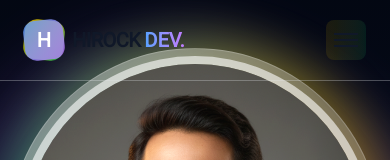
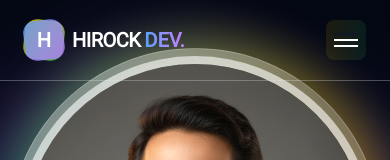
Before and after one commit to hirock0/portfolio_2.0, a Next.js app: page / in a window 390 px wide. Shown: the top 160 px of the page. Built offline with nearby package versions, Linux system fonts and the light colour scheme.

Commit message:
dark theme removed

```diff
--- a/src/conponents/Bars/Navbar.tsx
+++ b/src/conponents/Bars/Navbar.tsx
@@ -58,7 +58,7 @@ const Navbar = () => {
                 </div>
 
                 <div className="flex items-baseline">
-                  <span className="text-xl md:text-2xl lg:text-3xl font-bold text-gray-900 dark:text-white tracking-tight">
+                  <span className="text-xl md:text-2xl lg:text-3xl font-bold text-white tracking-tight">
                     HIROCK
                   </span>
                   <span className="text-xl md:text-2xl lg:text-3xl font-bold bg-gradient-to-r from-blue-400 to-purple-400  bg-clip-text text-transparent ml-1 group-hover:from-green-400 group-hover:to-yellow-400 transition-all duration-300">
@@ -81,7 +81,7 @@ const Navbar = () => {
                     ${
                       activeLink === link.href
                         ? "text-white"
-                        : "text-gray-700 dark:text-gray-300 hover:text-gray-900 dark:hover:text-white"
+                        : "text-gray-700  "
                     }
                   `}
                 >
@@ -135,12 +135,12 @@ const Navbar = () => {
                   }`}
                 ></span>
                 <span
-                  className={`block h-0.5 w-6 bg-gray-900 dark:bg-white my-1 transition-all duration-300 ${
+                  className={`block h-0.5 w-6 bg-white my-1 transition-all duration-300 ${
                     isMobileMenuOpen ? "opacity-0" : ""
                   }`}
                 ></span>
                 <span
-                  className={`block h-0.5 w-6 bg-gray-900 dark:bg-white transition-all duration-300 ${
+                  className={`block h-0.5 w-6 bg-white transition-all duration-300 ${
                     isMobileMenuOpen ? "-rotate-45 -translate-y-1.5" : ""
                   }`}
                 ></span>
@@ -176,7 +176,7 @@ const Navbar = () => {
         <div
           className={`
             absolute top-20 right-0 bottom-0 w-80 max-w-[85vw]
-            bg-white dark:bg-gray-900
+            bg-gray-900
             shadow-2xl
             transition-transform duration-500 ease-out
             ${isMobileMenuOpen ? "translate-x-0" : "translate-x-full"}
```
